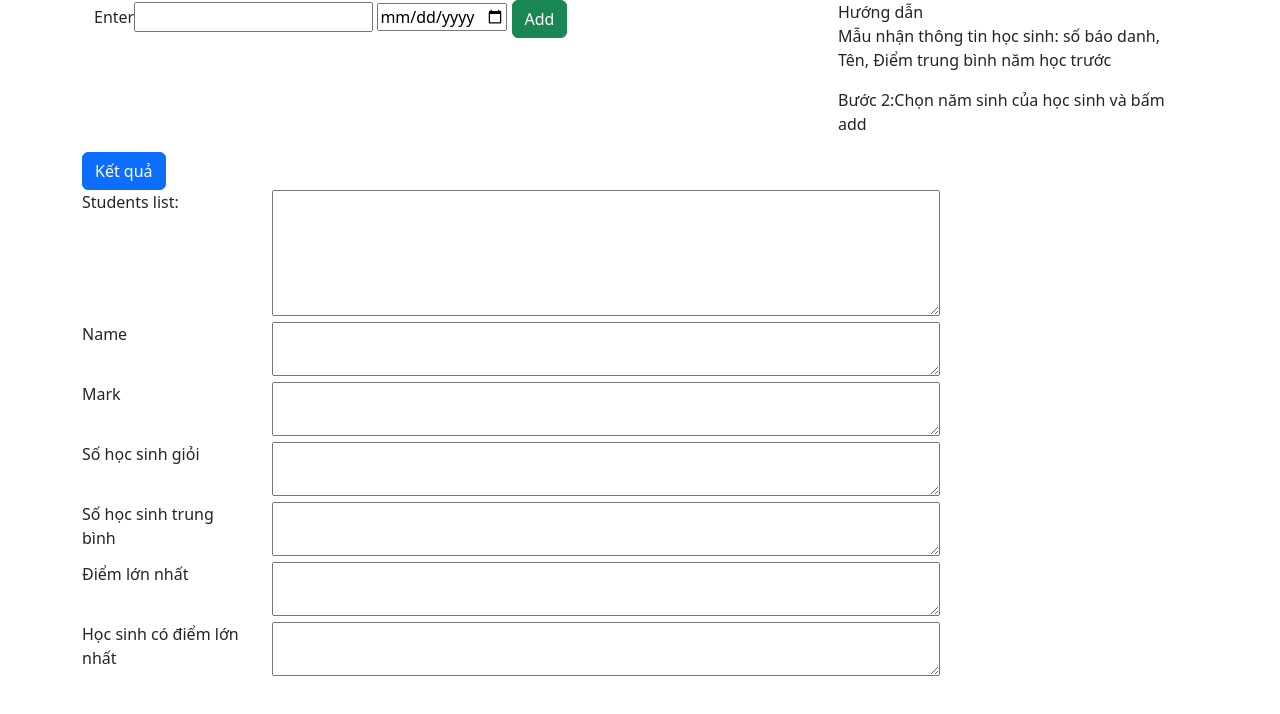
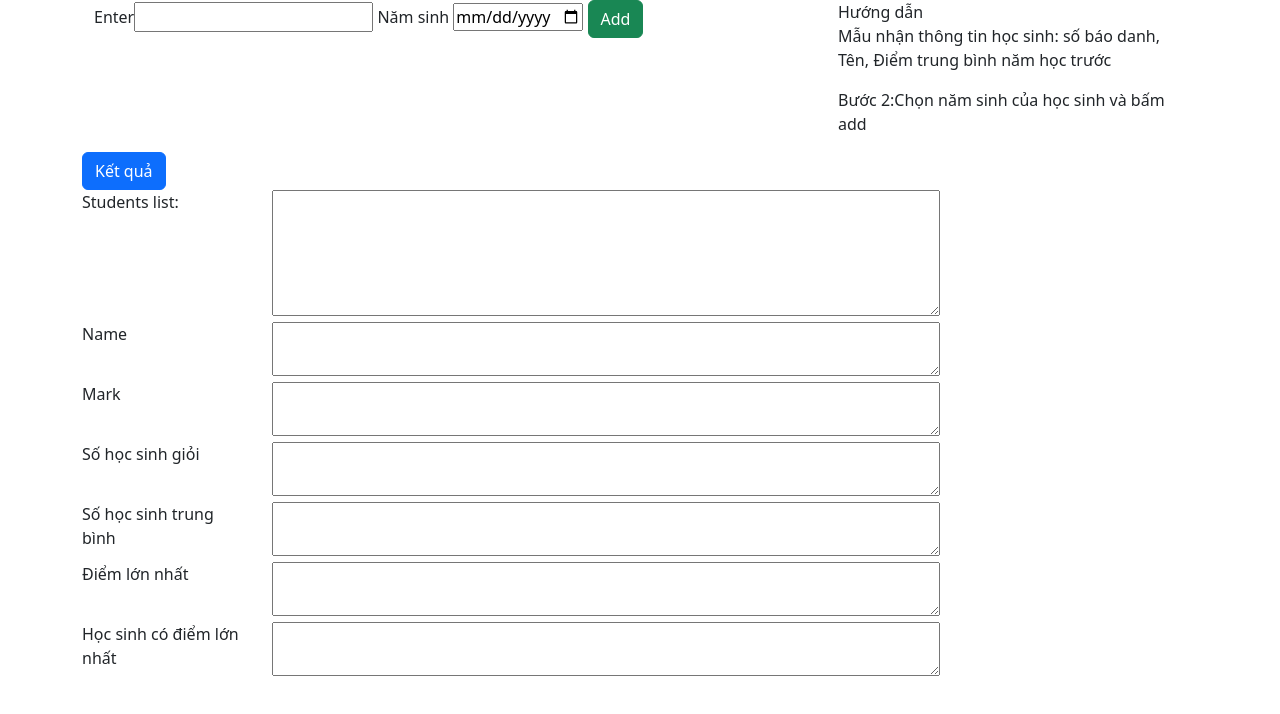
Before and after one commit to Godkham/student_list, a plain HTML site: page index.html in a window 1280 px wide. Drawn offline with nearby package versions, Linux system fonts and the light colour scheme.

Commit message:
Updated ui1

```diff
--- a/index.html
+++ b/index.html
@@ -21,7 +21,8 @@
             <div class="row">
                 <div class="col-8">
                     <div><span>Enter</span><input type="text" id="input1">
-                        <input type="date" id="birthday" name="trip-start" value="" min="2000-01-01" max="2024-12-31" />
+                        <span>Năm sinh </span><input type="date" id="birthday" name="trip-start" value=""
+                            min="2000-01-01" max="2024-12-31" />
                         <button type="button" id="Add" class="btn btn-success">Add</button></div>
                 </div>
                 <div class="col-4">Hướng dẫn
```
